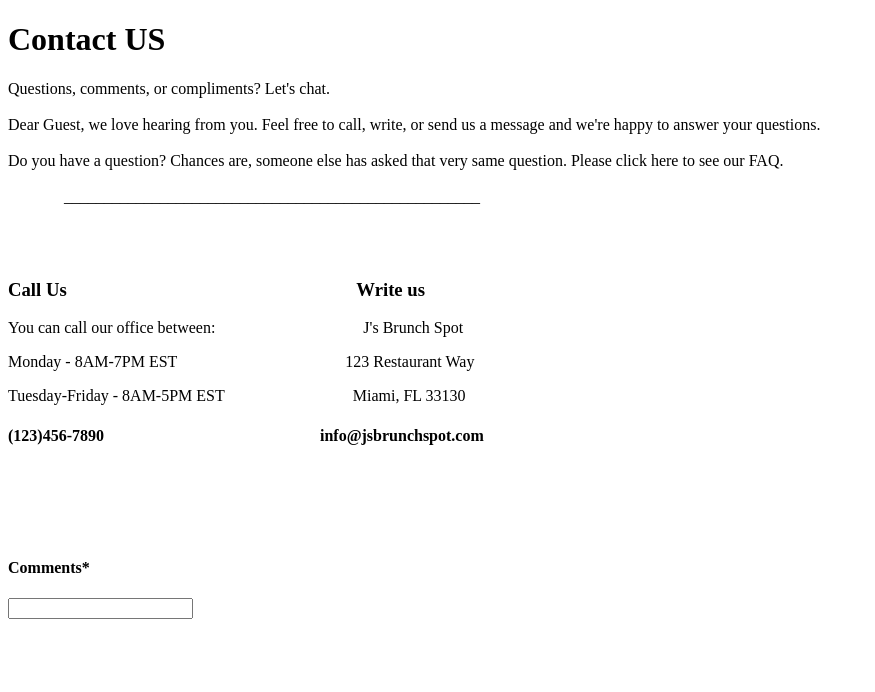
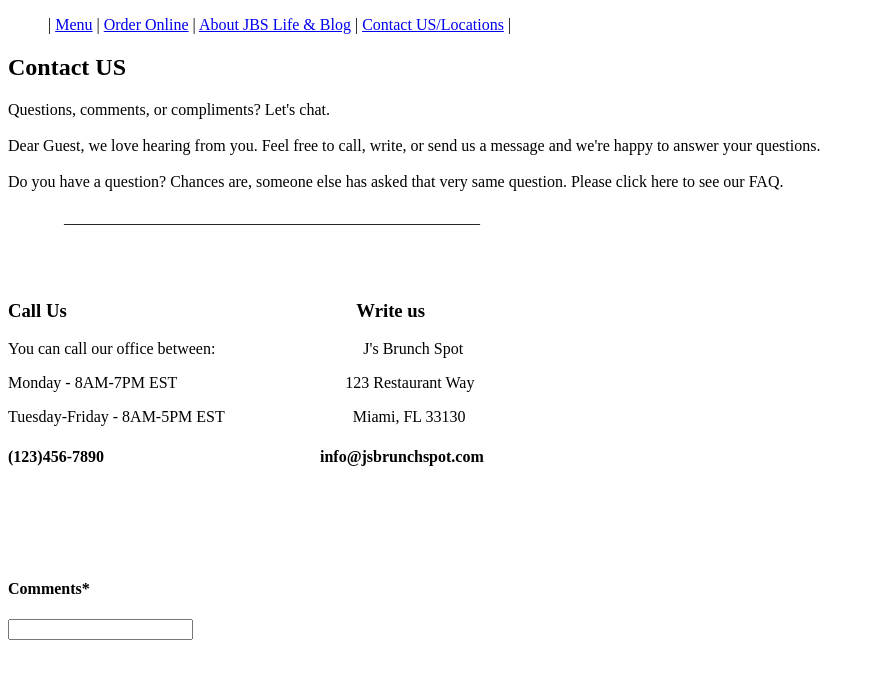
Before and after one commit to jenifferxaco/WEEK-3-RESTAURANT-ORDER-FORM, a plain HTML site: page contact.html in a window 1280 px wide. Shown: the top 692 px of the page, without its empty margins (0-875 px from the left). Drawn offline with Linux system fonts and the light colour scheme.

Commit message:
WEEK 3 RESTAURANT ORDER
UPDATE 2

```diff
--- a/contact.html
+++ b/contact.html
@@ -3,6 +3,18 @@
     <head>
         <title>Contact Us</title>
         <body>
+            <nav>
+                <ol role='navigation'>
+
+                   |  <a href='#'>Menu</a>  |
+
+                    <a href='#'>Order Online</a>  |
+
+                    <a href='about.html'>About JBS Life & Blog</a>  |
+
+                    <a href='contact.html'>Contact US/Locations</a>  |
+
+                </ol>
 
             <header role='banner'>
               <h1>Contact US</h1>
```
Also changed, not shown: about.html (+12 -0 lines).
